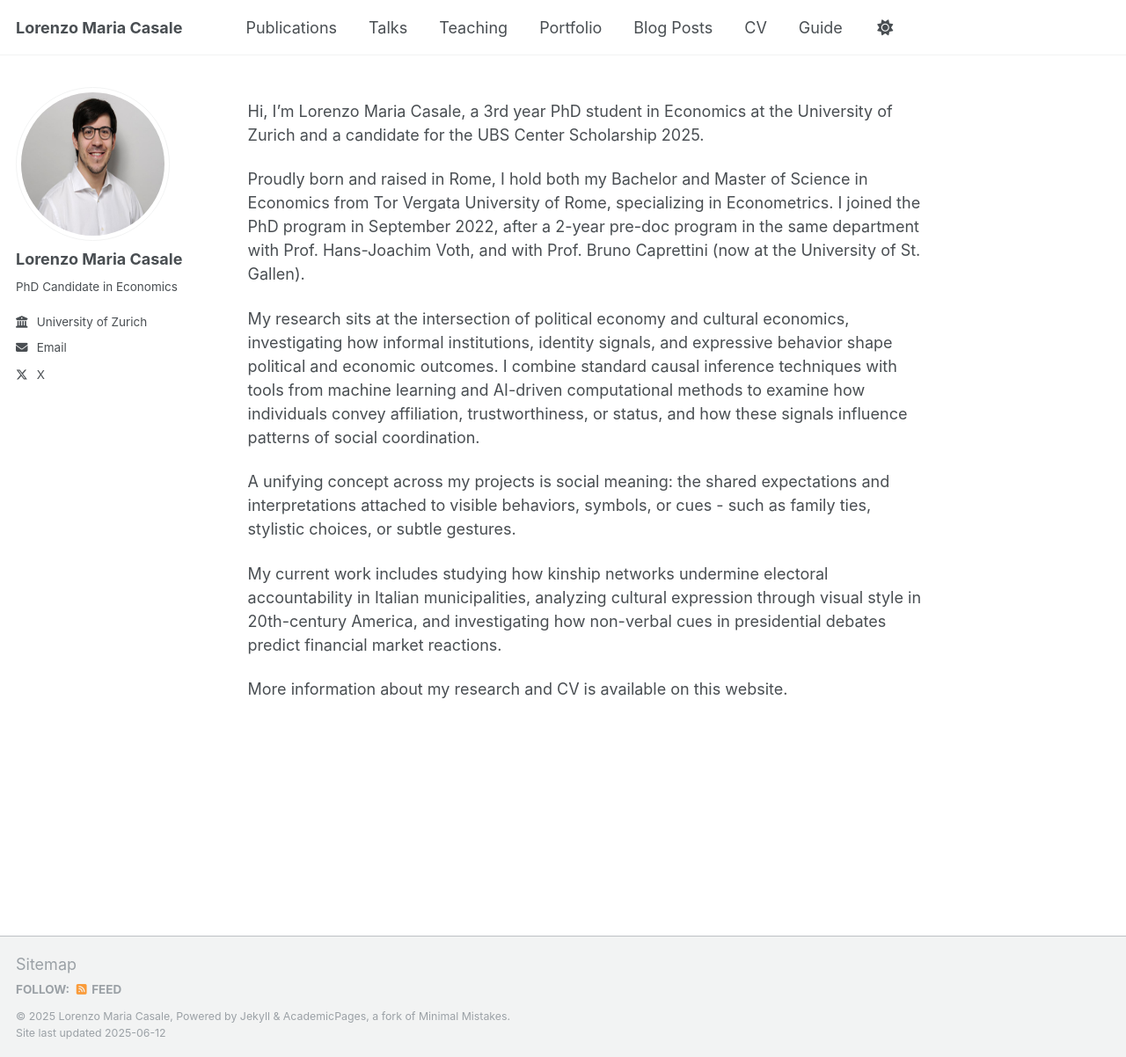
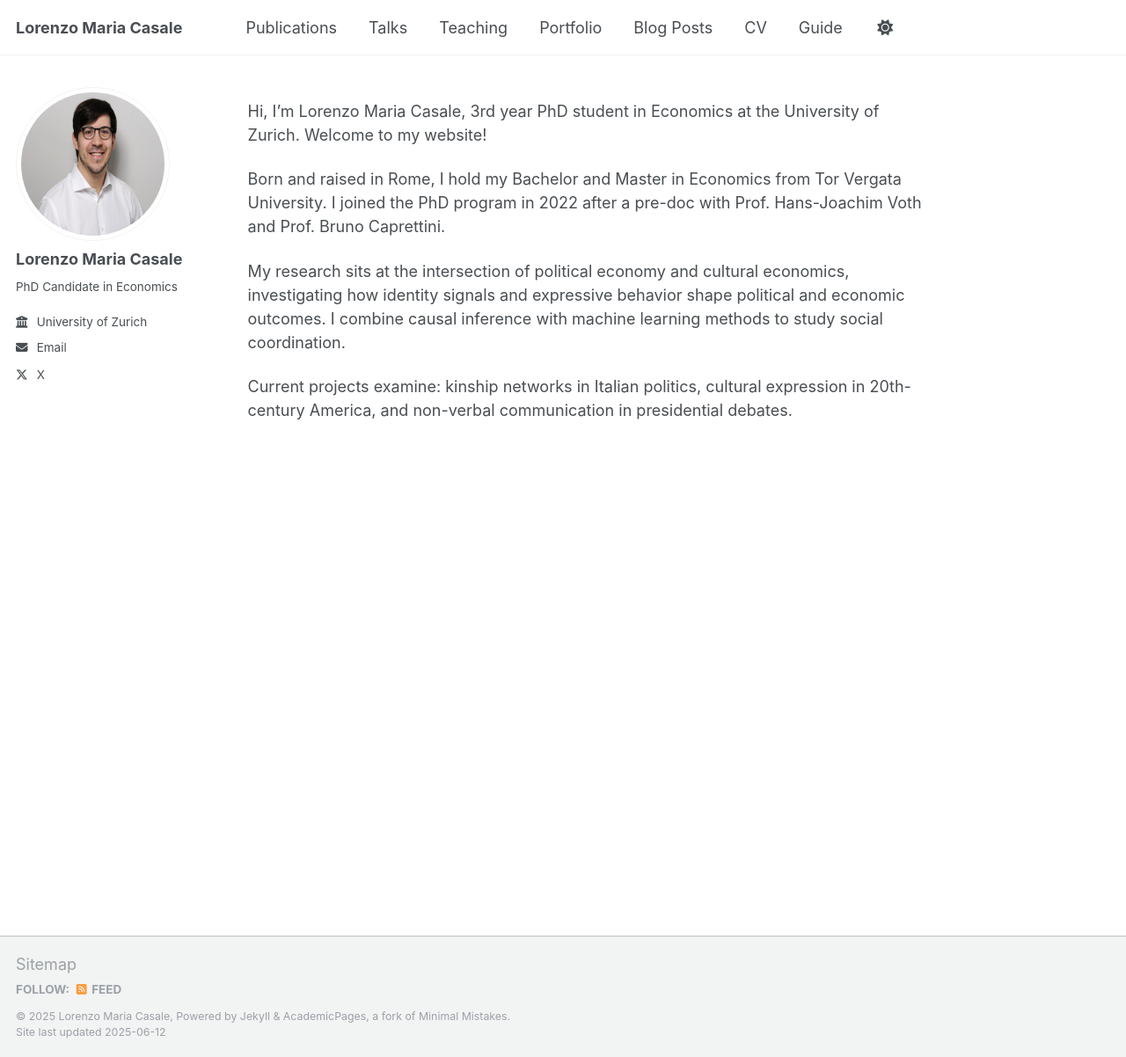
Before and after one commit to lorenzomariacasale/lorenzomariacasale.github.io, a Jekyll site: the page built from _pages/about.md, in a window 1280 px wide and 1202 px high. Shown: the whole window at 88% size. Built offline with Jekyll 4.4.1, drawn with Linux system fonts in a browser that asks for light colours.

Commit message:
Third Trial About

```diff
--- a/_pages/about.md
+++ b/_pages/about.md
@@ -7,14 +7,10 @@ redirect_from:
   - /about.html
 ---
 
-Hi, I'm Lorenzo Maria Casale, a 3rd year PhD student in Economics at the University of Zurich and a candidate for the UBS Center Scholarship 2025.
+Hi, I'm Lorenzo Maria Casale, 3rd year PhD student in Economics at the University of Zurich. Welcome to my website!
 
-Proudly born and raised in Rome, I hold both my Bachelor and Master of Science in Economics from Tor Vergata University of Rome, specializing in Econometrics. I joined the PhD program in September 2022, after a 2-year pre-doc program in the same department with Prof. Hans-Joachim Voth, and with Prof. Bruno Caprettini (now at the University of St. Gallen).
+Born and raised in Rome, I hold my Bachelor and Master in Economics from Tor Vergata University. I joined the PhD program in 2022 after a pre-doc with Prof. Hans-Joachim Voth and Prof. Bruno Caprettini.
 
-My research sits at the intersection of political economy and cultural economics, investigating how informal institutions, identity signals, and expressive behavior shape political and economic outcomes. I combine standard causal inference techniques with tools from machine learning and AI-driven computational methods to examine how individuals convey affiliation, trustworthiness, or status, and how these signals influence patterns of social coordination.
+My research sits at the intersection of political economy and cultural economics, investigating how identity signals and expressive behavior shape political and economic outcomes. I combine causal inference with machine learning methods to study social coordination.
 
-A unifying concept across my projects is social meaning: the shared expectations and interpretations attached to visible behaviors, symbols, or cues - such as family ties, stylistic choices, or subtle gestures.
-
-My current work includes studying how kinship networks undermine electoral accountability in Italian municipalities, analyzing cultural expression through visual style in 20th-century America, and investigating how non-verbal cues in presidential debates predict financial market reactions.
-
-More information about my research and CV is available on this website.
+Current projects examine: kinship networks in Italian politics, cultural expression in 20th-century America, and non-verbal communication in presidential debates.
```
